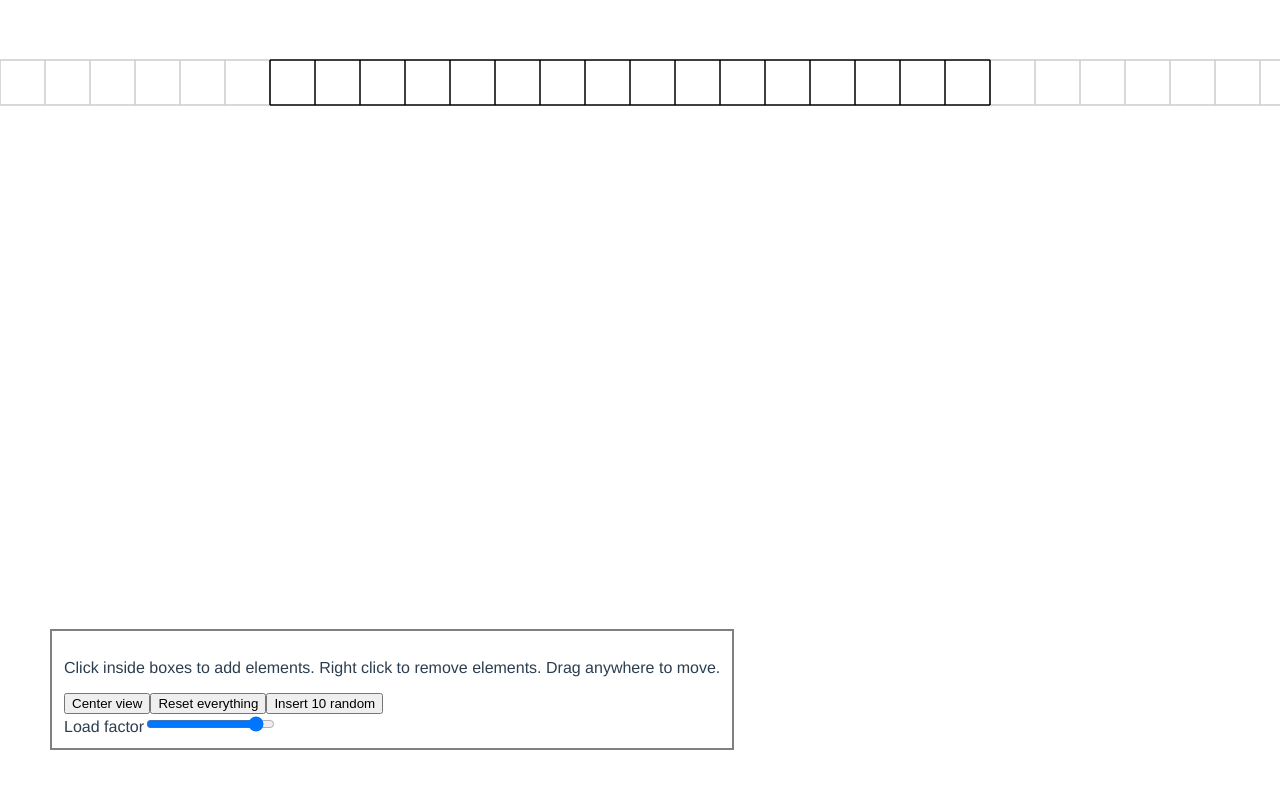
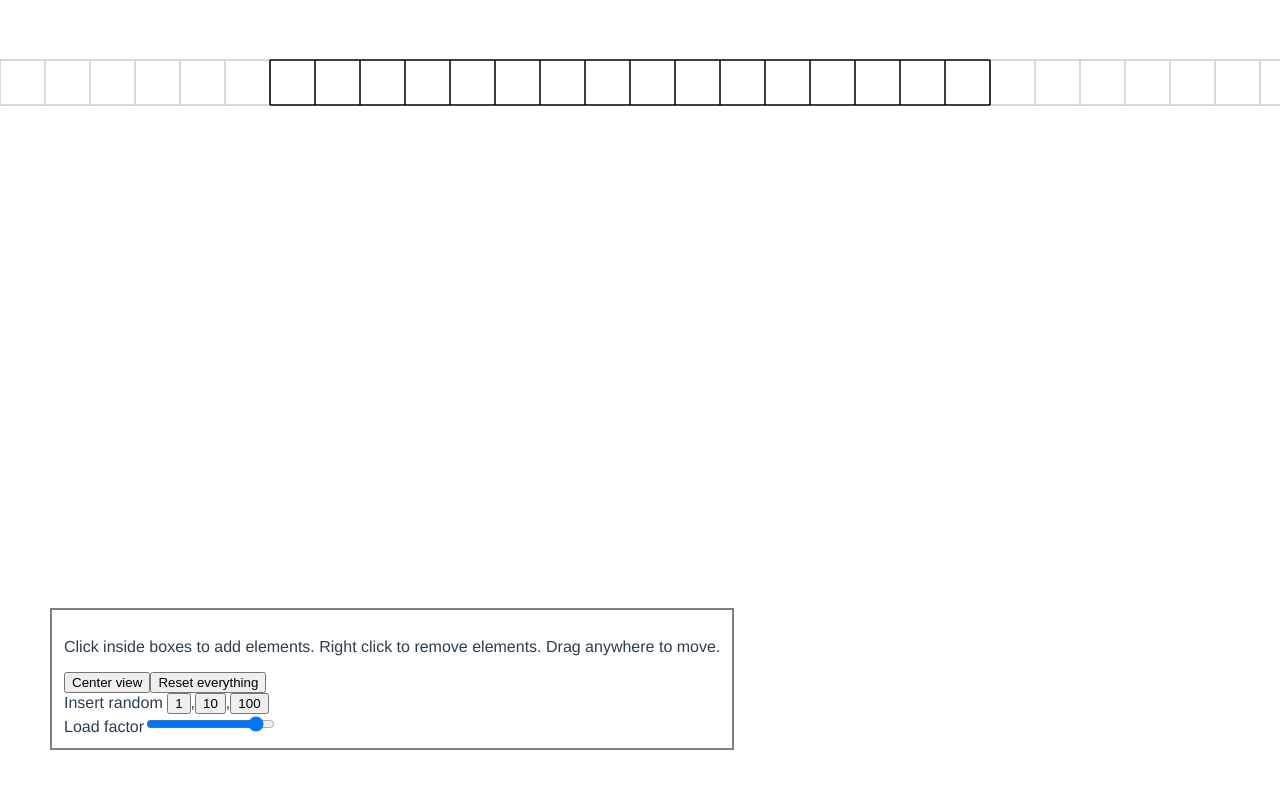
Before and after one commit to pczarn/code, a Vue app in the folder visualize/: page / in a window 1280 px wide. Shown: the top 788 px of the page. Built offline with nearby package versions, Linux system fonts and the light colour scheme.

Commit message:
RobinHood: view

```diff
--- a/visualize/src/components/Hello.vue
+++ b/visualize/src/components/Hello.vue
@@ -18,7 +18,13 @@
     </p>
     <input type="button" value="Center view" @click="resetX()">
     <input type="button" value="Reset everything" @click="resetMap()">
-    <input type="button" value="Insert 10 random" @click="insertRandom(10)"><br>
+    <br>
+    Insert random
+    <template v-for="count in [1, 10, 100]">
+      <template v-if="count !== 1">,</template>
+      <input type="button" :value="count" @click="insertRandom(count)">
+    </template>
+    <br>
     <label for="load-factor">Load factor</label>
     <!-- important to have the load factor non-zero and no higher than 1 -->
     <input type="range" min="0.01" max="1" step="0.01" v-model="loadFactor">
```
